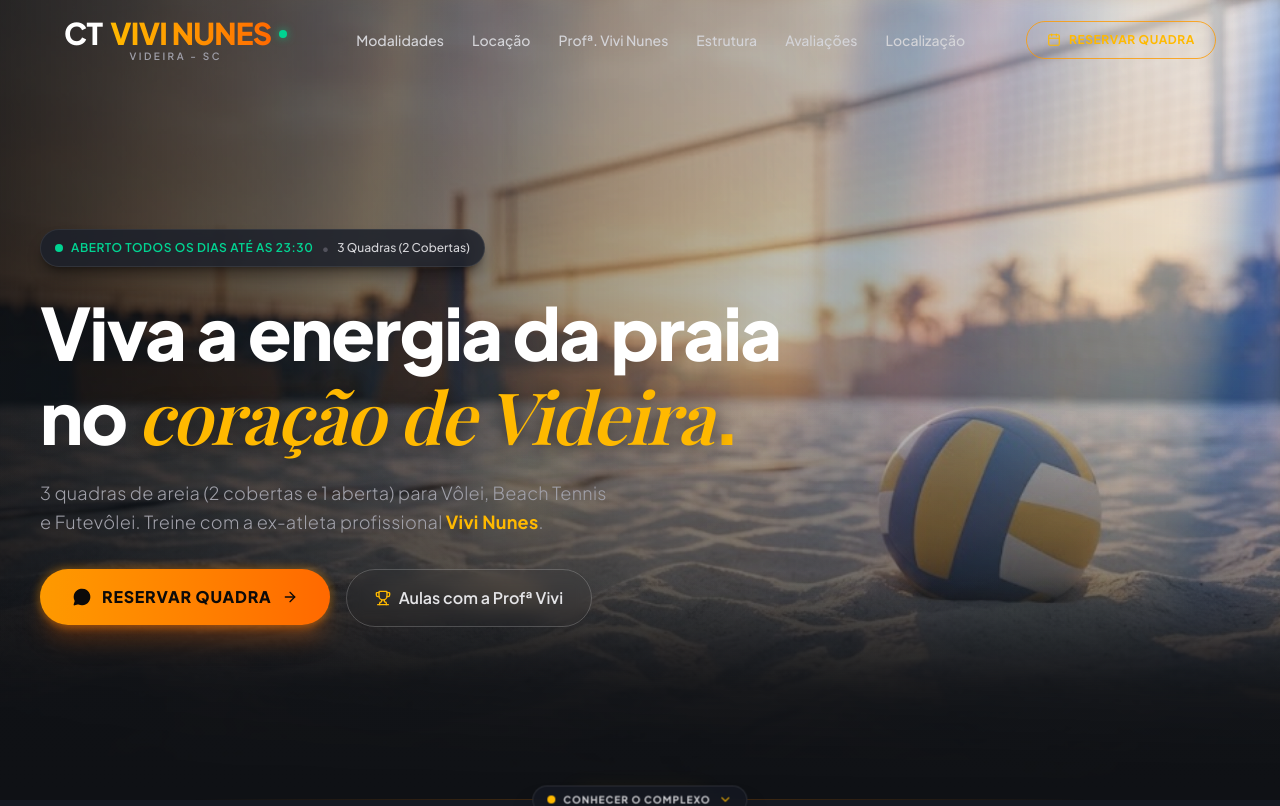
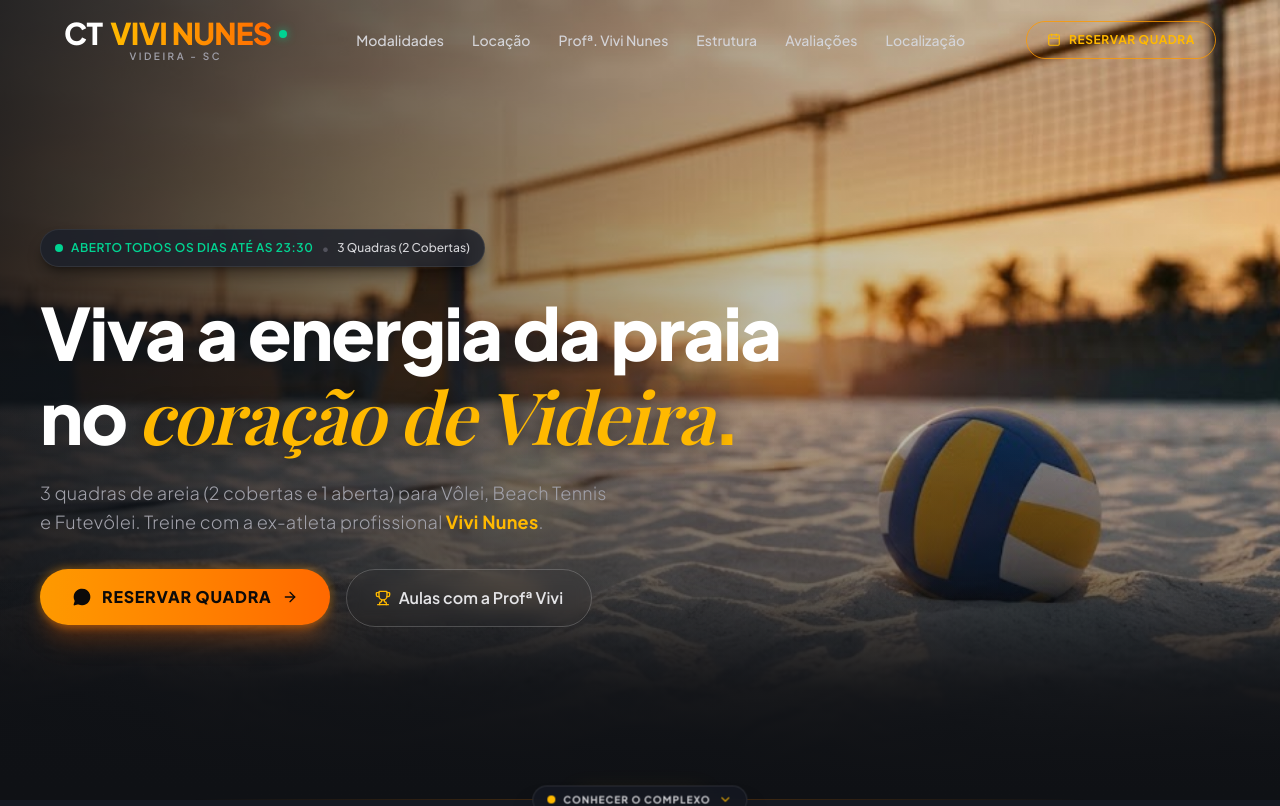
Before and after one commit to Ryan863/CT-VIVI-NUNES, a Next.js app: page / in a window 1280 px wide. Shown: the top 806 px of the page. Built offline with nearby package versions, Linux system fonts and the light colour scheme; a web font is replaced by a local one.

Commit message:
revert: remove aurora light animation from hero section

```diff
--- a/src/app/page.tsx
+++ b/src/app/page.tsx
@@ -6,7 +6,6 @@ import Link from "next/link";
 import gsap from "gsap";
 import { ScrollTrigger } from "gsap/ScrollTrigger";
 import { useGSAP } from "@gsap/react";
-import { AuroraBackground } from "@/components/ui/aurora-background";
 import {
   Calendar,
   Clock,
@@ -496,9 +495,9 @@ export default function HomePage() {
       {/* ============================================================== */}
       {/* B. 1ª DOBRA: HERO SECTION (Alinhamento Nobre & Contraste)      */}
       {/* ============================================================== */}
-      <AuroraBackground
+      <section
         id="hero"
-        className="relative isolate min-h-[100dvh] h-auto flex flex-col justify-between pt-20 pb-4 sm:pt-28 sm:pb-14 px-4 sm:px-6 bg-[#0F1115] text-[#F4F4F5] overflow-hidden"
+        className="relative isolate min-h-[100dvh] flex flex-col justify-between pt-20 pb-4 sm:pt-28 sm:pb-14 px-4 sm:px-6 bg-[#0F1115] overflow-hidden"
       >
         {/* Layer 0: Imagem Desktop (16:9) */}
         <div className="hidden md:block absolute inset-0 z-0">
@@ -602,7 +601,7 @@ export default function HomePage() {
 
         {/* Gradiente de Fusão Orgânica da Areia no Rodapé da Hero (Elimina cortes bruscos da foto) */}
         <div className="absolute bottom-0 left-0 right-0 h-36 sm:h-56 bg-gradient-to-t from-[#0F1115] via-[#0F1115]/80 to-transparent pointer-events-none z-[2]" />
-      </AuroraBackground>
+      </section>
 
       {/* ============================================================== */}
       {/* DIVISOR EDITORIAL LEVE & PROFISSIONAL (Transição 21st-dev)     */}
--- a/src/components/ui/aurora-background.tsx
+++ /dev/null
@@ -1,55 +0,0 @@
-"use client";
-import { cn } from "@/lib/utils";
-import React, { ReactNode } from "react";
-
-interface AuroraBackgroundProps extends React.HTMLProps<HTMLDivElement> {
-  children: ReactNode;
-  showRadialGradient?: boolean;
-}
-
-export const AuroraBackground = ({
-  className,
-  children,
-  showRadialGradient = true,
-  ...props
-}: AuroraBackgroundProps) => {
-  return (
-    <main>
-      <div
-        className={cn(
-          "relative flex flex-col  h-[100vh] items-center justify-center bg-zinc-50 dark:bg-zinc-900  text-slate-950 transition-bg",
-          className
-        )}
-        {...props}
-      >
-        <div className="absolute inset-0 overflow-hidden pointer-events-none z-[1]">
-          <div
-            //   I'm sorry but this is what peak developer performance looks like // trigger warning
-            className={cn(
-              `
-            [--white-gradient:repeating-linear-gradient(100deg,var(--white)_0%,var(--white)_7%,var(--transparent)_10%,var(--transparent)_12%,var(--white)_16%)]
-            [--dark-gradient:repeating-linear-gradient(100deg,var(--black)_0%,var(--black)_7%,var(--transparent)_10%,var(--transparent)_12%,var(--black)_16%)]
-            [--aurora:repeating-linear-gradient(100deg,var(--blue-500)_10%,var(--indigo-300)_15%,var(--blue-300)_20%,var(--violet-200)_25%,var(--blue-400)_30%)]
-            [background-image:var(--white-gradient),var(--aurora)]
-            dark:[background-image:var(--dark-gradient),var(--aurora)]
-            [background-size:300%,_200%]
-            [background-position:50%_50%,50%_50%]
-            filter blur-[10px] invert dark:invert-0
-            after:content-[""] after:absolute after:inset-0 after:[background-image:var(--white-gradient),var(--aurora)]
-            after:dark:[background-image:var(--dark-gradient),var(--aurora)]
-            after:[background-size:200%,_100%]
-            after:[animation:aurora_20s_linear_infinite] after:mix-blend-difference
-            pointer-events-none
-            [animation:aurora_30s_linear_infinite_reverse]
-            absolute -inset-[10px] opacity-75 will-change-transform`,
-
-              showRadialGradient &&
-                `[mask-image:radial-gradient(ellipse_at_100%_0%,black_10%,var(--transparent)_70%)]`
-            )}
-          ></div>
-        </div>
-        {children}
-      </div>
-    </main>
-  );
-};
```
